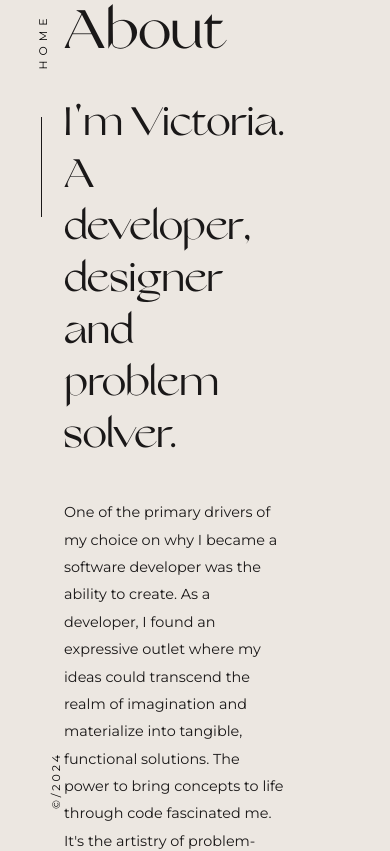
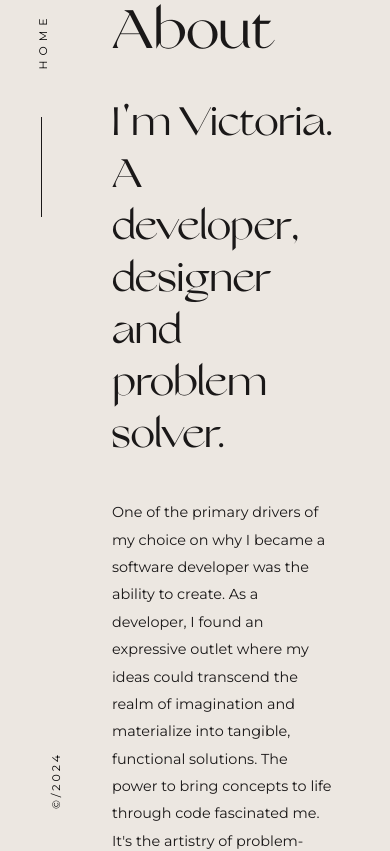
Before and after one commit to victoriakapelush/React-Portfolio-Website, a React (Vite) app: page /about in a window 390 px wide. Shown: the top 851 px of the page. Built offline with nearby package versions, Linux system fonts and the light colour scheme.

Commit message:
Fix responsive design

```diff
--- a/src/style/index.css
+++ b/src/style/index.css
@@ -60,7 +60,7 @@ body {
   text-transform: uppercase;
   border: 0 solid #000;
   font-family: "Grandslang roman", sans-serif;
-  font-size: clamp(5rem, 10vw, 15rem);
+  font-size: clamp(3rem, 10vw, 15rem);
   font-weight: 300;
   line-height: 0.95em;
   text-decoration: none;
@@ -425,60 +425,24 @@ body {
   }
 }
 
-/* Extra small screens (phones, small tablets) */
-@media (max-width: 480px) {
-  .work-paragraph {
-    margin-bottom: 1.5rem;
-  }
-
-  .work-container,
-  .contact-main-info,
-  .about-main-info {
-    margin-left: 1rem;
-    margin-right: 1rem;
-  }
-
-  .about-main-info,
-  .index-page-container {
-    max-width: 100%;
-  }
-}
-
-/* Very small screens (large phones, small tablets) */
-@media (max-width: 600px) {
-  .work-paragraph {
-    margin-bottom: 1.5rem;
-  }
-
-  .work-container,
-  .contact-main-info,
-  .about-main-info {
-    margin-left: 2rem;
-    margin-right: 2rem;
-  }
-
-  .about-main-info,
-  .index-page-container {
-    max-width: 90%;
-  }
-}
-
 /* Small screens (tablets in portrait mode) */
 @media (max-width: 768px) {
   .work-paragraph {
     margin-bottom: 2rem;
   }
 
-  .work-container,
-  .contact-main-info,
-  .about-main-info {
-    margin-left: 3rem;
-    margin-right: 3rem;
+  .work-container {
+    margin-left: 7rem;
+    gap: 1rem;
   }
 
-  .about-main-info,
-  .index-page-container {
-    max-width: 80%;
+  .contact-main-info {
+    margin-left: 6rem;
+  }
+
+  .about-main-info {
+    max-width: 100%;
+    margin-left: 7rem;
   }
 }
 
@@ -488,14 +452,59 @@ body {
     margin-bottom: 2rem;
   }
 
-  .work-container,
-  .contact-main-info,
-  .about-main-info {
-    margin-left: 4rem;
+  .work-container {
+    margin-left: 7rem;
+    gap: 1rem;
   }
 
-  .about-main-info,
-  .index-page-container {
-    max-width: 85%;
+  .contact-main-info {
+    margin-left: 6rem;
+  }
+
+  .about-main-info {
+    max-width: 100%;
+    margin-left: 7rem;
   }
 }
+
+/* Very small screens (large phones, small tablets) */
+@media (max-width: 600px) {
+  .work-paragraph {
+    margin-bottom: 2rem;
+  }
+
+  .work-container {
+    margin-left: 7rem;
+    gap: 1rem;
+  }
+
+  .contact-main-info {
+    margin-left: 6rem;
+  }
+
+  .about-main-info {
+    max-width: 100%;
+    margin-left: 7rem;
+  }
+}
+
+/* Extra small screens (phones) */
+@media (max-width: 480px) {
+  .work-paragraph {
+    margin-bottom: 2rem;
+  }
+
+  .work-container {
+    margin-left: 7rem;
+    gap: 1rem;
+  }
+
+  .contact-main-info {
+    margin-left: 6rem;
+  }
+
+  .about-main-info {
+    max-width: 100%;
+    margin-left: 7rem;
+  }
+}
```
